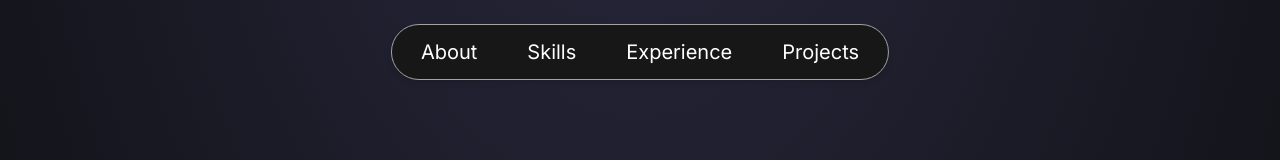
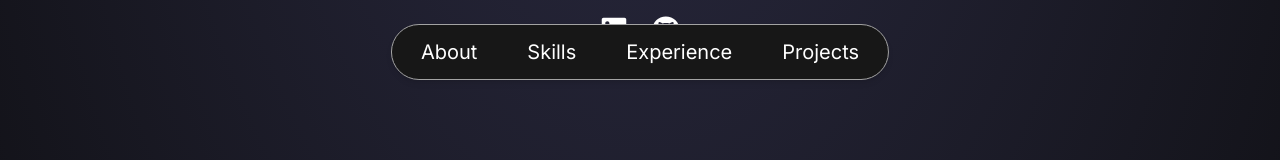
Before and after one commit to dsappa7196/dsappa7196.github.io, a React (Vite) app: page / in a window 1280 px wide. Shown: the top 160 px of the page. Built offline with nearby package versions, Linux system fonts and the light colour scheme.

Commit message:
Fix: Social icons appear below navbar on all screen sizes

```diff
--- a/src/Components/Hero.jsx
+++ b/src/Components/Hero.jsx
@@ -30,7 +30,7 @@ const Hero = () => {
           transition={{ duration: 1, ease: 'easeOut' }}
           src={profilePic}
           alt="Padmasree Sappa"
-          className="rounded-full w-32 h-40 sm:w-56 sm:h-72 lg:w-72 lg:h-80 object-cover shadow-lg mb-6 sm:mb-7"
+          className="rounded-full w-28 h-40 sm:w-56 sm:h-72 lg:w-72 lg:h-80 object-cover shadow-lg mb-6 sm:mb-7"
         />
 
         {/* Name */}
--- a/src/Components/Navbar.jsx
+++ b/src/Components/Navbar.jsx
@@ -3,10 +3,8 @@ import { FaLinkedin, FaGithub } from "react-icons/fa";
 
 const Navbar = () => {
   return (
-    <>
-      {/* Social icons BELOW the section nav */}
-      <nav className="mt-6 mb-4 flex justify-center animate-fade-in">
-        <div className="flex gap-4 text-xl sm:text-2xl text-white">
+    <nav className="mt-4 mb-6 flex justify-center animate-fade-in">
+      <div className="flex gap-6 text-xl sm:text-2xl text-white">
         <a
           href="https://www.linkedin.com/in/padmasree-sappa"
           target="_blank"
@@ -25,7 +23,6 @@ const Navbar = () => {
         </a>
       </div>
     </nav>
-    </>
   );
 };
 
```
Lines whose indentation alone changed are shown as unchanged.
